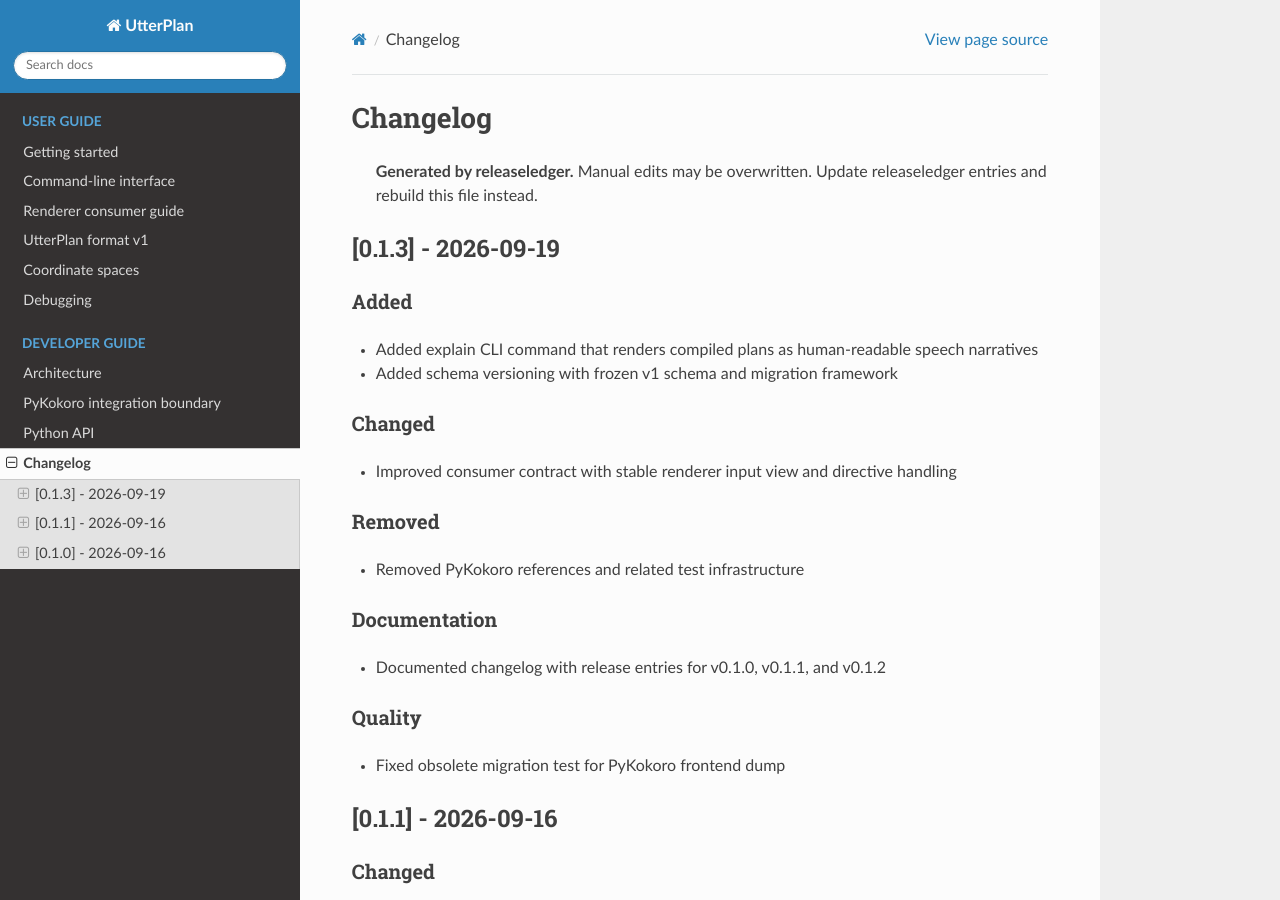
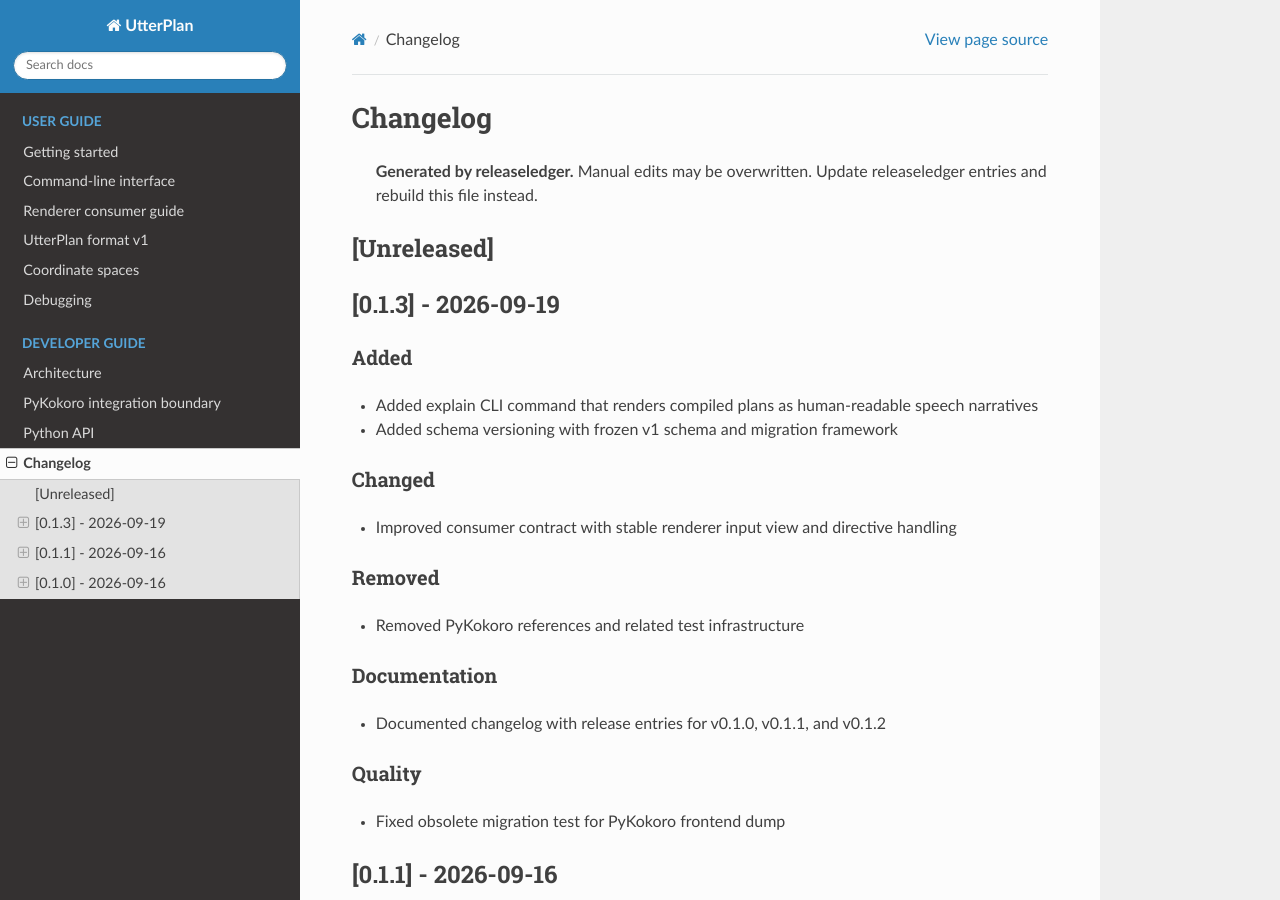
Before and after one commit to buchwandler/ttsplan, a Sphinx documentation site: the page built from docs/changelog.md, in a window 1280 px wide and 900 px high. Built offline with Sphinx 7.4.7 and the Read the Docs theme 3.1.0, drawn with Linux system fonts in a browser that asks for light colours.

Commit message:
Add Unreleased section to changelog

```diff
--- a/docs/changelog.md
+++ b/docs/changelog.md
@@ -1,6 +1,8 @@
 # Changelog
 
 > **Generated by releaseledger.** Manual edits may be overwritten. Update releaseledger entries and rebuild this file instead.
+
+## [Unreleased]
 
 ## [0.1.3] - 2026-09-19
 ### Added
```
